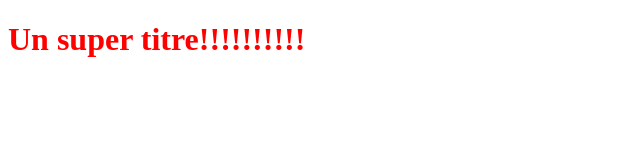
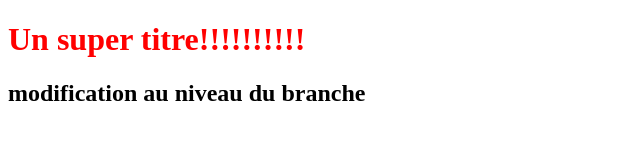
Before and after one commit to alanoha/AnohaProject, a plain HTML site: page index.html in a window 1280 px wide. Shown: the whole page, without its empty margins (0-640 px from the left). Drawn offline with Linux system fonts and the light colour scheme.

Commit message:
j'ai rien fais

```diff
--- a/index.html
+++ b/index.html
@@ -6,5 +6,6 @@
 <head>
 <body>
 <h1>Un super titre!!!!!!!!!!</h1>
+<h2>modification au niveau du branche </h2>
 </body>
 </htm>
```
